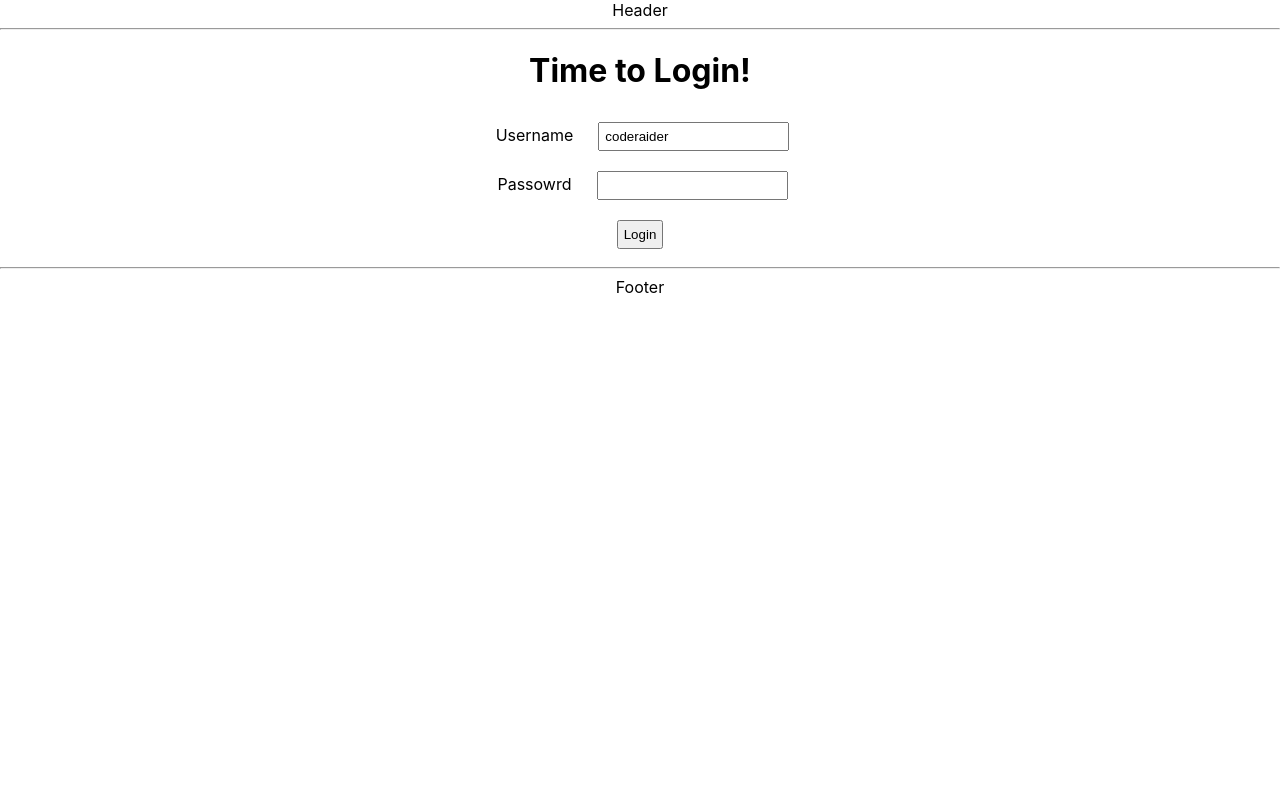
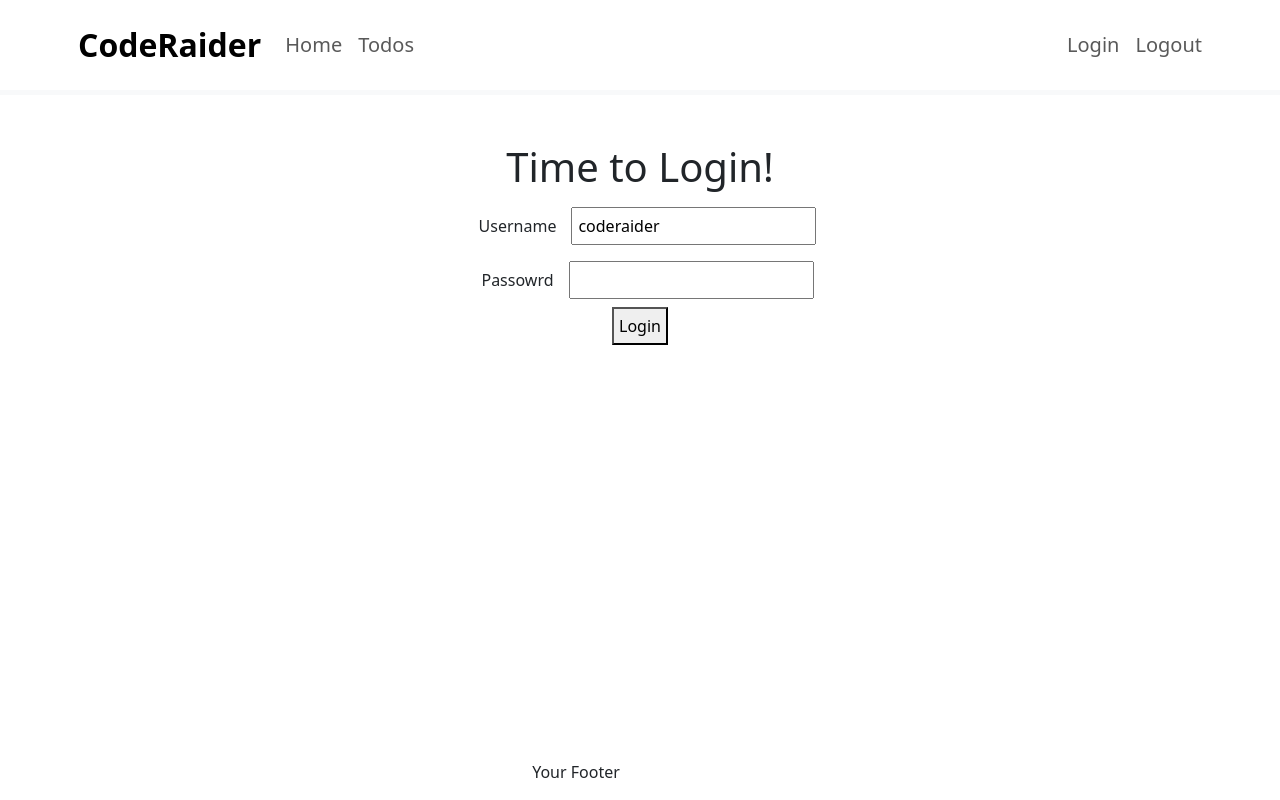
Before and after one commit to me-coderaider/todo-app-with-spring-boot, a React (Create React App) app: page / in a window 1280 px wide. Built offline with nearby package versions, Linux system fonts and the light colour scheme; the HTML template or start-up script is replaced by a standard one.

Commit message:
adding Bootstrap, Header & Footer sections

```diff
--- a/package.json
+++ b/package.json
@@ -6,6 +6,7 @@
     "@testing-library/jest-dom": "^5.17.0",
     "@testing-library/react": "^13.4.0",
     "@testing-library/user-event": "^13.5.0",
+    "bootstrap": "^5.3.3",
     "react": "^18.3.1",
     "react-dom": "^18.3.1",
     "react-router-dom": "^6.25.1",
--- a/src/todo/TodoApp.css
+++ b/src/todo/TodoApp.css
@@ -4,3 +4,10 @@
 	margin: 10px;
 	padding: 5px;
 }
+
+.footer {
+	bottom: 0;
+	position: absolute;
+	width: 90%;
+	height: 40px;
+}
--- a/src/todo/TodoApp.jsx
+++ b/src/todo/TodoApp.jsx
@@ -12,8 +12,8 @@
 export default function TodoApp() {
 	return (
 		<div className="TodoApp">
-			<HeaderComponent />
 			<BrowserRouter>
+				<HeaderComponent />
 				<Routes>
 					<Route path="/" element={<LoginComponent />}></Route>
 					<Route path="/login" element={<LoginComponent />}></Route>
@@ -26,8 +26,8 @@
 
 					<Route path="*" element={<ErrorComponent />}></Route>
 				</Routes>
+				<FooterComponent />
 			</BrowserRouter>
-			<FooterComponent />
 		</div>
 	);
 }
@@ -153,10 +153,10 @@
 	];
 
 	return (
-		<div className="ListTodosComponent">
+		<div className="container">
 			<h1>Things you want to do!</h1>
 			<div>
-				<table>
+				<table className="table">
 					<thead>
 						<tr>
 							<td>Id</td>
@@ -183,18 +183,54 @@
 
 function HeaderComponent() {
 	return (
-		<div className="header">
-			Header <hr />
-		</div>
+		<header className="border-bottom border-light border-5 mb-5 p-2">
+			<div className="container">
+				<div className="row">
+					<nav className="navbar navbar-expand-lg">
+						<a
+							className="navbar-brand ms-2 fs-2 fw-bold text-black"
+							href="http://www.coderaider.in"
+						>
+							CodeRaider
+						</a>
+						<div className="collapse navbar-collapse">
+							<ul className="navbar-nav">
+								<li className="nav-item fs-5">
+									<Link className="nav-link" to="/welcome/in28minutes">
+										Home
+									</Link>
+								</li>
+								<li className="nav-item fs-5">
+									<Link className="nav-link" to="/todos">
+										Todos
+									</Link>
+								</li>
+							</ul>
+						</div>
+						<ul className="navbar-nav">
+							<li className="nav-item fs-5">
+								<Link className="nav-link" to="/login">
+									Login
+								</Link>
+							</li>
+							<li className="nav-item fs-5">
+								<Link className="nav-link" to="/logout">
+									Logout
+								</Link>
+							</li>
+						</ul>
+					</nav>
+				</div>
+			</div>
+		</header>
 	);
 }
 
 function FooterComponent() {
 	return (
-		<div className="footer">
-			<hr />
-			Footer
-		</div>
+		<footer className="footer">
+			<div className="container">Your Footer</div>
+		</footer>
 	);
 }
 
```
Also changed, not shown: src/index.js (+11 -9 lines), 1 other file (tests, documents, lock files or other folders).
